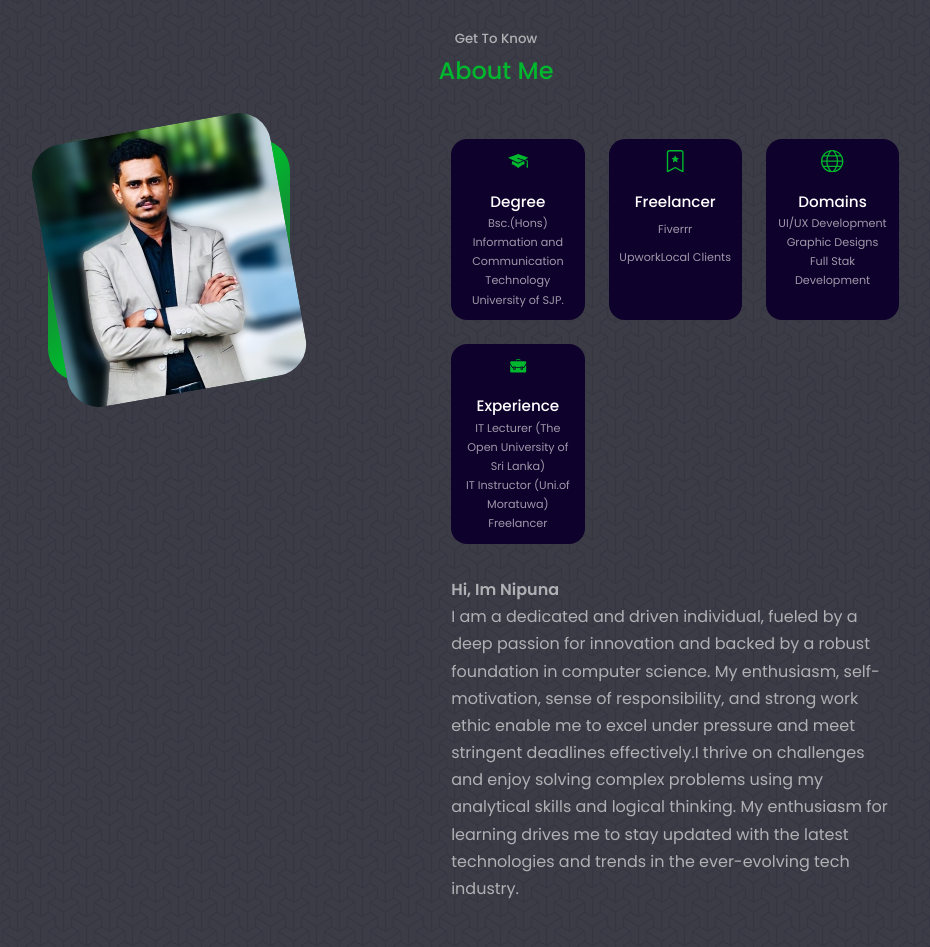
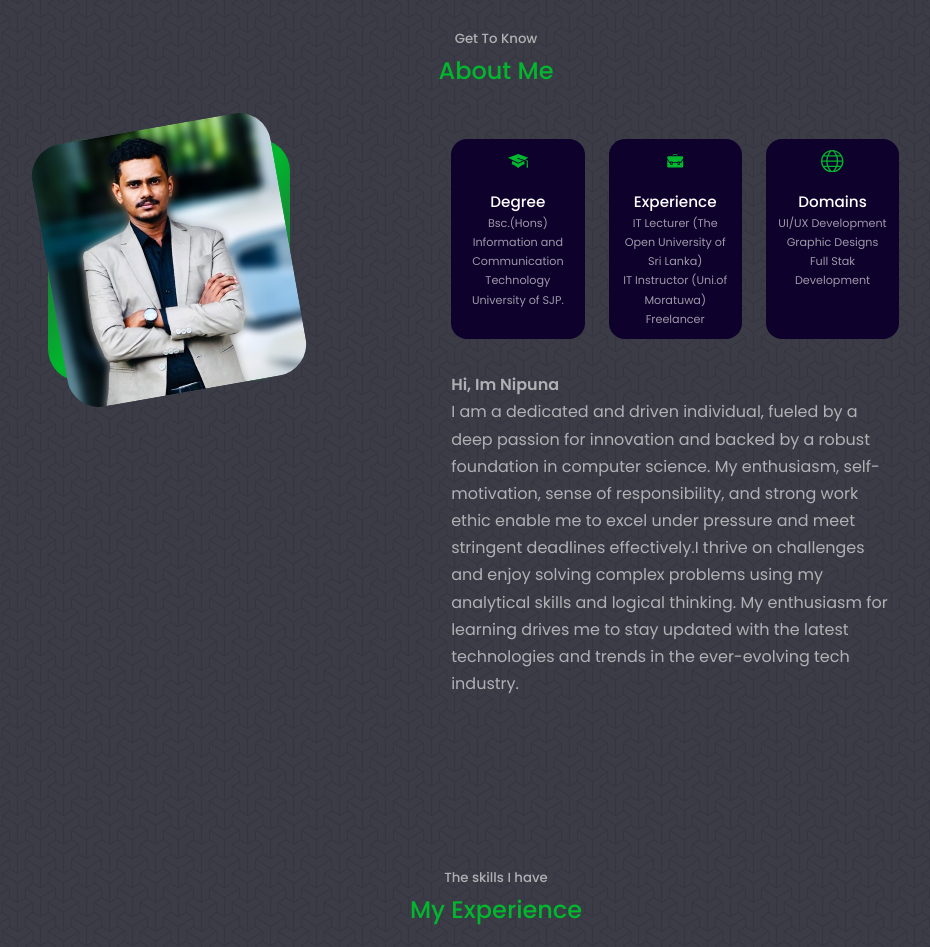
Before and after one commit to nipunayasanga/my-portfolio-site, a React (Create React App) app: page / in a window 1280 px wide. Shown: the part 900-1847 px from the top of the page, without its empty margins (144-1074 px from the left). Built offline with nearby package versions, Linux system fonts and the light colour scheme.

Commit message:
update Experience

```diff
--- a/src/components/about/About.jsx
+++ b/src/components/about/About.jsx
@@ -35,13 +35,16 @@ const About = () => {
                   </small>
               </article>
 
-              <article className='about__card'>
-                  <BsBookmarkStar className='about__icon'/>
-                  <h5>Freelancer</h5>
-                  <small>Fiverrr<br /></small>
-                  <small>Upwork</small>
-                  <small>Local Clients</small>
-
+            <article className='about__card'>
+                  <GiBriefcase   className='about__icon'/>
+                  <h5>Experience</h5>
+                  <small>
+                    <ul>
+                      <li>IT Lecturer (The Open University of Sri Lanka) </li>
+                      <li>IT Instructor (Uni.of Moratuwa)</li>
+                      <li>Freelancer</li>
+                    </ul>
+                  </small>
               </article>
 
               <article className='about__card'>
@@ -56,17 +59,7 @@ const About = () => {
                   </small>
               </article>
 
-              <article className='about__card'>
-                  <GiBriefcase   className='about__icon'/>
-                  <h5>Experience</h5>
-                  <small>
-                    <ul>
-                      <li>IT Lecturer (The Open University of Sri Lanka) </li>
-                      <li>IT Instructor (Uni.of Moratuwa)</li>
-                      <li>Freelancer</li>
-                    </ul>
-                  </small>
-              </article>
+
 
 
 
```
